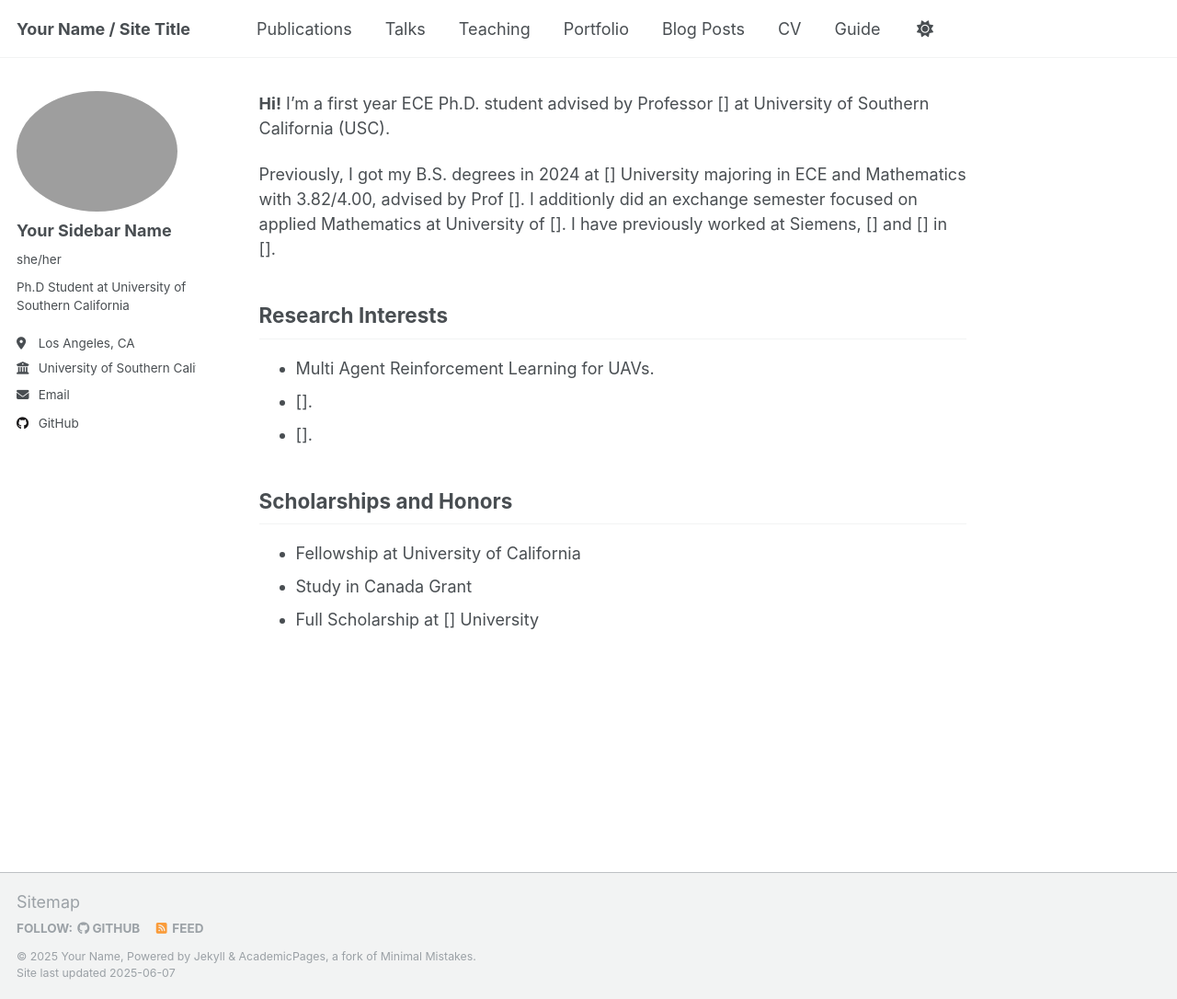
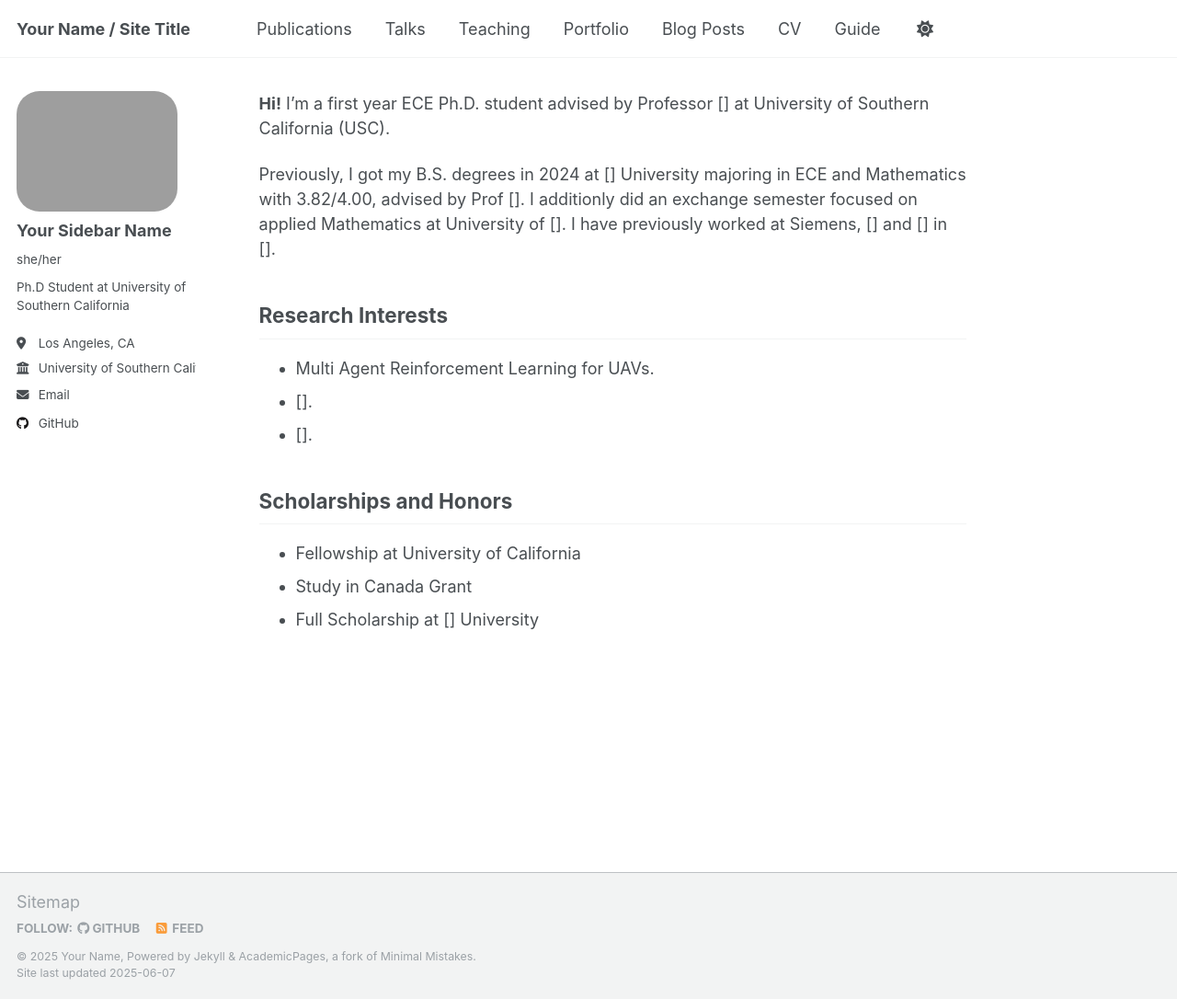
Before and after one commit to menevser/menevser.github.io, a Jekyll site: the page built from _pages/about.md, in a window 1280 px wide and 1086 px high. Shown: the whole window at 92% size. Built offline with Jekyll 4.4.1, drawn with Linux system fonts in a browser that asks for light colours.

Commit message:
Update _sidebar.scss

```diff
--- a/_sass/layout/_sidebar.scss
+++ b/_sass/layout/_sidebar.scss
@@ -95,7 +95,7 @@
 
   img {
     max-width: 175px;
-   border-radius: 100%;
+   border-radius: 25px;
 
 
     @include breakpoint($large) {
```
